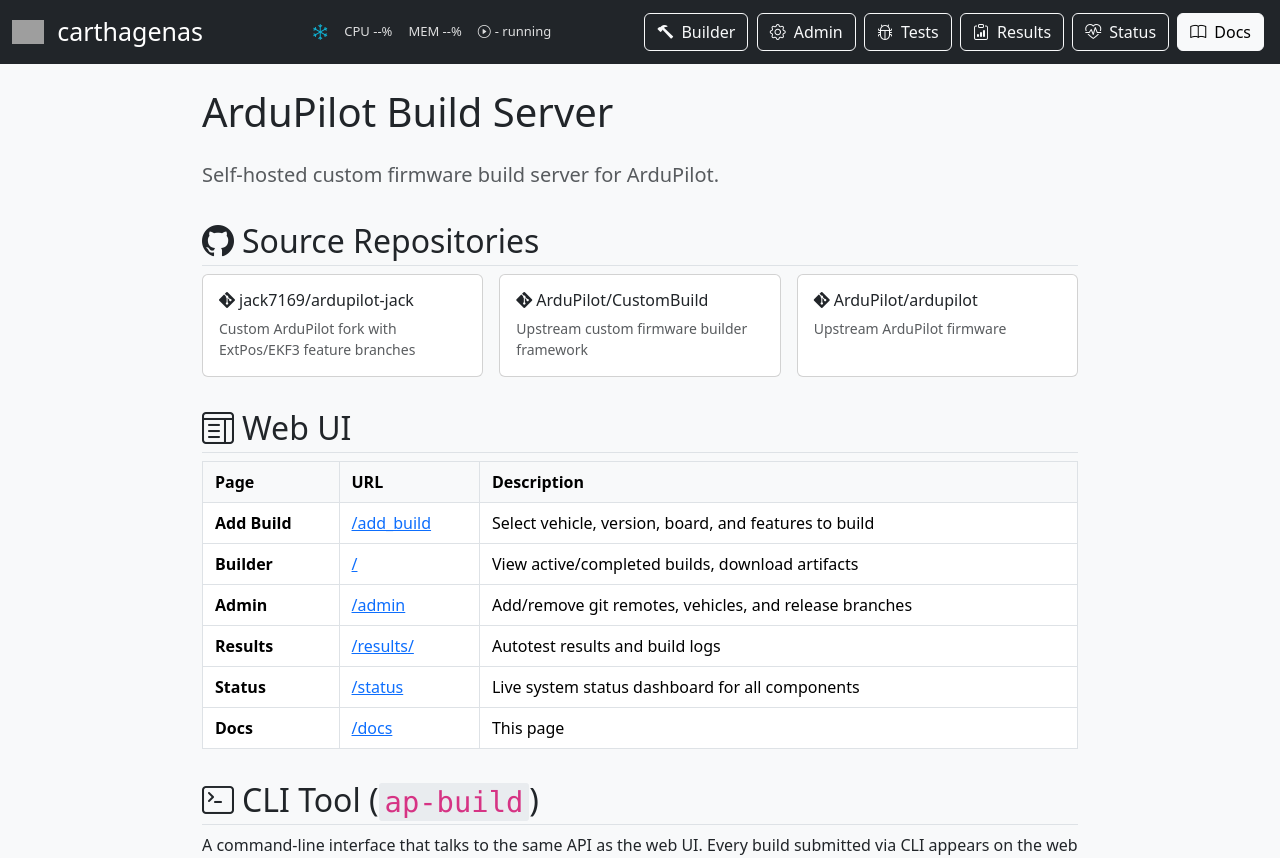
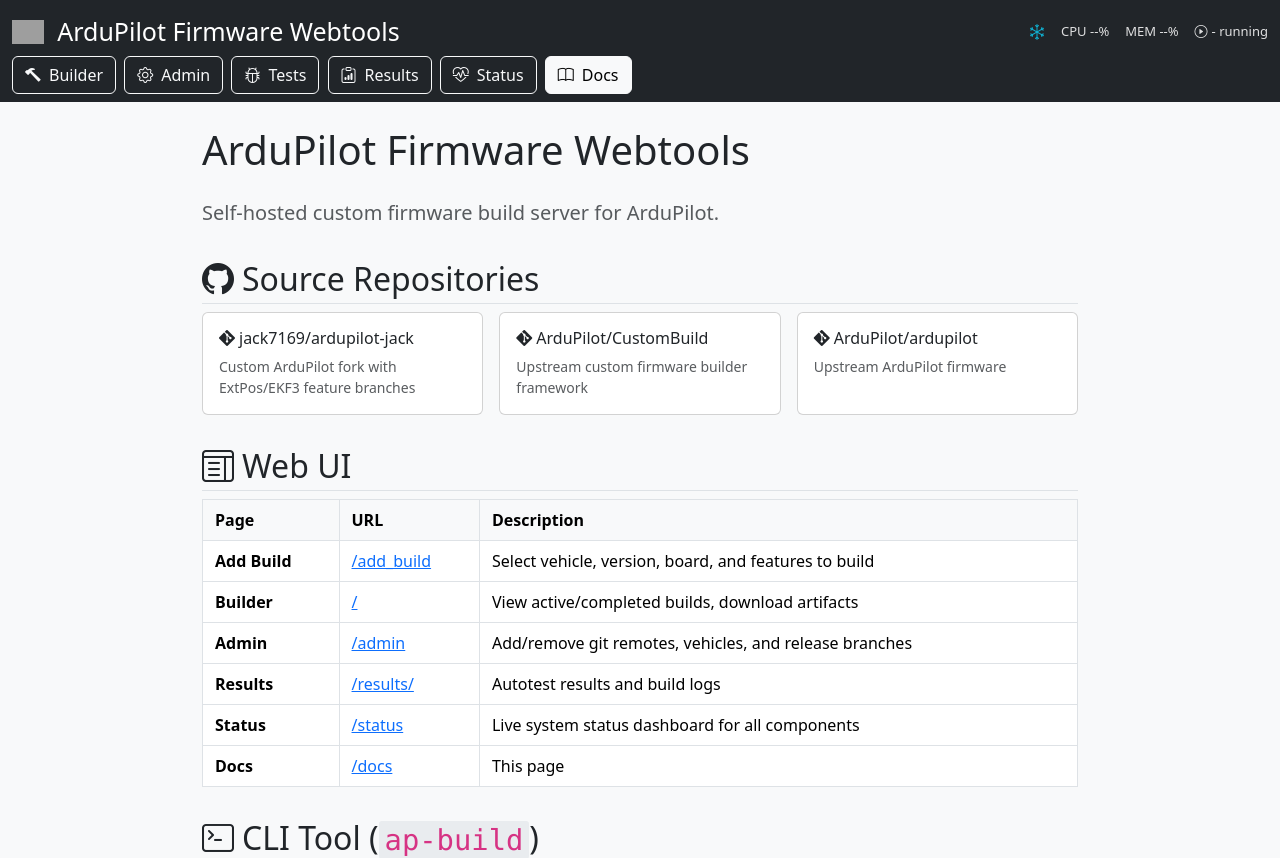
Before and after one commit to jack7169/ardupilot-unraid, a Python web app: template docker/admin/templates/docs.html in a window 1280 px wide. Shown: the top 858 px of the page. Run offline with Jinja, Linux system fonts and the light colour scheme; the template is opened without the code that fills it, so the values that code supplies are empty; some libraries are stand-ins or nearby versions; grey boxes are pictures that could not be loaded.

Commit message:
Rename application to ArduPilot Firmware Webtools
Update all page titles and navbar brand text across all templates.

Co-Authored-By: Claude Opus 4.6 (1M context) <noreply@anthropic.com>

```diff
--- a/docker/admin/templates/admin.html
+++ b/docker/admin/templates/admin.html
@@ -2,7 +2,7 @@
 <html lang="en">
 <head>
     <meta charset="utf-8">
-    <title>Remotes Admin</title>
+    <title>ArduPilot Firmware Webtools - Admin</title>
     <meta name="viewport" content="width=device-width, initial-scale=1">
     <link href="https://cdn.jsdelivr.net/npm/bootstrap@5.3.0-alpha1/dist/css/bootstrap.min.css" rel="stylesheet"
         integrity="sha384-GLhlTQ8iRABdZLl6O3oVMWSktQOp6b7In1Zl3/Jr59b6EGGoI1aFkw7cmDA6j6gD" crossorigin="anonymous">
@@ -17,7 +17,7 @@
         <div class="container-fluid">
             <a class="navbar-brand" href="/">
                 <img src="/static/images/ardupilot_logo.png" alt="ArduPilot" height="24" class="d-inline-block align-text-top">
-                <span class="ms-2 text-white" style="font-size: 25px;">carthagenas</span>
+                <span class="ms-2 text-white" style="font-size: 25px;">ArduPilot Firmware Webtools</span>
             </a>
             <div id="sys-metrics" class="d-flex align-items-center gap-3 text-white" style="font-size: 13px; opacity: 0.85;">
                 <span id="metrics-icon"><i class="bi bi-snow text-info" style="font-size:16px"></i></span>
--- a/docker/admin/templates/autotest.html
+++ b/docker/admin/templates/autotest.html
@@ -2,7 +2,7 @@
 <html lang="en">
 <head>
     <meta charset="utf-8">
-    <title>Autotest</title>
+    <title>ArduPilot Firmware Webtools - Tests</title>
     <meta name="viewport" content="width=device-width, initial-scale=1">
     <link href="https://cdn.jsdelivr.net/npm/bootstrap@5.3.0-alpha1/dist/css/bootstrap.min.css" rel="stylesheet"
         integrity="sha384-GLhlTQ8iRABdZLl6O3oVMWSktQOp6b7In1Zl3/Jr59b6EGGoI1aFkw7cmDA6j6gD" crossorigin="anonymous">
@@ -28,7 +28,7 @@
         <div class="container-fluid">
             <a class="navbar-brand" href="/">
                 <img src="/static/images/ardupilot_logo.png" alt="ArduPilot" height="24" class="d-inline-block align-text-top">
-                <span class="ms-2 text-white" style="font-size: 25px;">carthagenas</span>
+                <span class="ms-2 text-white" style="font-size: 25px;">ArduPilot Firmware Webtools</span>
             </a>
             <div id="sys-metrics" class="d-flex align-items-center gap-3 text-white" style="font-size: 13px; opacity: 0.85;">
                 <span id="metrics-icon"><i class="bi bi-snow text-info" style="font-size:16px"></i></span>
--- a/docker/admin/templates/docs.html
+++ b/docker/admin/templates/docs.html
@@ -2,7 +2,7 @@
 <html lang="en">
 <head>
     <meta charset="utf-8">
-    <title>Documentation</title>
+    <title>ArduPilot Firmware Webtools - Docs</title>
     <meta name="viewport" content="width=device-width, initial-scale=1">
     <link href="https://cdn.jsdelivr.net/npm/bootstrap@5.3.0-alpha1/dist/css/bootstrap.min.css" rel="stylesheet"
         integrity="sha384-GLhlTQ8iRABdZLl6O3oVMWSktQOp6b7In1Zl3/Jr59b6EGGoI1aFkw7cmDA6j6gD" crossorigin="anonymous">
@@ -29,7 +29,7 @@
         <div class="container-fluid">
             <a class="navbar-brand" href="/">
                 <img src="/static/images/ardupilot_logo.png" alt="ArduPilot" height="24" class="d-inline-block align-text-top">
-                <span class="ms-2 text-white" style="font-size: 25px;">carthagenas</span>
+                <span class="ms-2 text-white" style="font-size: 25px;">ArduPilot Firmware Webtools</span>
             </a>
             <div id="sys-metrics" class="d-flex align-items-center gap-3 text-white" style="font-size: 13px; opacity: 0.85;">
                 <span id="metrics-icon"><i class="bi bi-snow text-info" style="font-size:16px"></i></span>
@@ -49,7 +49,7 @@
     </nav>
 
     <div class="container py-4 docs-content">
-        <h1 class="mb-4">ArduPilot Build Server</h1>
+        <h1 class="mb-4">ArduPilot Firmware Webtools</h1>
         <p class="lead text-muted">Self-hosted custom firmware build server for ArduPilot.</p>
 
         <!-- Source Repositories -->
--- a/docker/admin/templates/results.html
+++ b/docker/admin/templates/results.html
@@ -2,7 +2,7 @@
 <html lang="en">
 <head>
     <meta charset="utf-8">
-    <title>Test Results</title>
+    <title>ArduPilot Firmware Webtools - Results</title>
     <meta name="viewport" content="width=device-width, initial-scale=1">
     <link href="https://cdn.jsdelivr.net/npm/bootstrap@5.3.0-alpha1/dist/css/bootstrap.min.css" rel="stylesheet"
         integrity="sha384-GLhlTQ8iRABdZLl6O3oVMWSktQOp6b7In1Zl3/Jr59b6EGGoI1aFkw7cmDA6j6gD" crossorigin="anonymous">
@@ -30,7 +30,7 @@
         <div class="container-fluid">
             <a class="navbar-brand" href="/">
                 <img src="/static/images/ardupilot_logo.png" alt="ArduPilot" height="24" class="d-inline-block align-text-top">
-                <span class="ms-2 text-white" style="font-size: 25px;">carthagenas</span>
+                <span class="ms-2 text-white" style="font-size: 25px;">ArduPilot Firmware Webtools</span>
             </a>
             <div id="sys-metrics" class="d-flex align-items-center gap-3 text-white" style="font-size: 13px; opacity: 0.85;">
                 <span id="metrics-icon"><i class="bi bi-snow text-info" style="font-size:16px"></i></span>
--- a/docker/admin/templates/status.html
+++ b/docker/admin/templates/status.html
@@ -2,7 +2,7 @@
 <html lang="en">
 <head>
     <meta charset="utf-8">
-    <title>System Status</title>
+    <title>ArduPilot Firmware Webtools - Status</title>
     <meta name="viewport" content="width=device-width, initial-scale=1">
     <link href="https://cdn.jsdelivr.net/npm/bootstrap@5.3.0-alpha1/dist/css/bootstrap.min.css" rel="stylesheet"
         integrity="sha384-GLhlTQ8iRABdZLl6O3oVMWSktQOp6b7In1Zl3/Jr59b6EGGoI1aFkw7cmDA6j6gD" crossorigin="anonymous">
@@ -59,7 +59,7 @@
         <div class="container-fluid">
             <a class="navbar-brand" href="/">
                 <img src="/static/images/ardupilot_logo.png" alt="ArduPilot" height="24" class="d-inline-block align-text-top">
-                <span class="ms-2 text-white" style="font-size: 25px;">carthagenas</span>
+                <span class="ms-2 text-white" style="font-size: 25px;">ArduPilot Firmware Webtools</span>
             </a>
             <div id="sys-metrics" class="d-flex align-items-center gap-3 text-white" style="font-size: 13px; opacity: 0.85;">
                 <span id="metrics-icon"><i class="bi bi-snow text-info" style="font-size:16px"></i></span>
--- a/docker/templates/add_build.html
+++ b/docker/templates/add_build.html
@@ -3,7 +3,7 @@
 
 <head>
     <meta charset="utf-8">
-    <title>Custom Firmware Builder</title>
+    <title>ArduPilot Firmware Webtools</title>
     <meta name="description" content="Custom ArduPilot firmware builder with feature selection.">
     <meta name="viewport" content="width=device-width, initial-scale=1">
 
@@ -23,7 +23,7 @@
         <div class="container-fluid">
             <a class="navbar-brand" href="/">
                 <img src="/static/images/ardupilot_logo.png" alt="ArduPilot" height="24" class="d-inline-block align-text-top">
-                <span class="ms-2 text-white" style="font-size: 25px;">carthagenas</span>
+                <span class="ms-2 text-white" style="font-size: 25px;">ArduPilot Firmware Webtools</span>
             </a>
             <div id="sys-metrics" class="d-flex align-items-center gap-3 text-white" style="font-size: 13px; opacity: 0.85;">
                 <span id="metrics-icon"><i class="bi bi-snow text-info" style="font-size:16px"></i></span>
--- a/docker/templates/index.html
+++ b/docker/templates/index.html
@@ -3,7 +3,7 @@
 
 <head>
     <meta charset="utf-8">
-    <title>Custom Firmware Builder</title>
+    <title>ArduPilot Firmware Webtools</title>
     <meta name="description" content="Custom ArduPilot firmware builder with feature selection.">
     <meta name="viewport" content="width=device-width, initial-scale=1">
 
@@ -24,7 +24,7 @@
                 <div class="container-fluid">
                     <a class="navbar-brand" href="/">
                         <img src="/static/images/ardupilot_logo.png" alt="ArduPilot" height="24" class="d-inline-block align-text-top">
-                        <span class="ms-2 text-white" style="font-size: 25px;">carthagenas</span>
+                        <span class="ms-2 text-white" style="font-size: 25px;">ArduPilot Firmware Webtools</span>
                     </a>
                     <div id="sys-metrics" class="d-flex align-items-center gap-3 text-white" style="font-size: 13px; opacity: 0.85;">
                         <span id="metrics-icon"><i class="bi bi-snow text-info" style="font-size:16px"></i></span>
```
